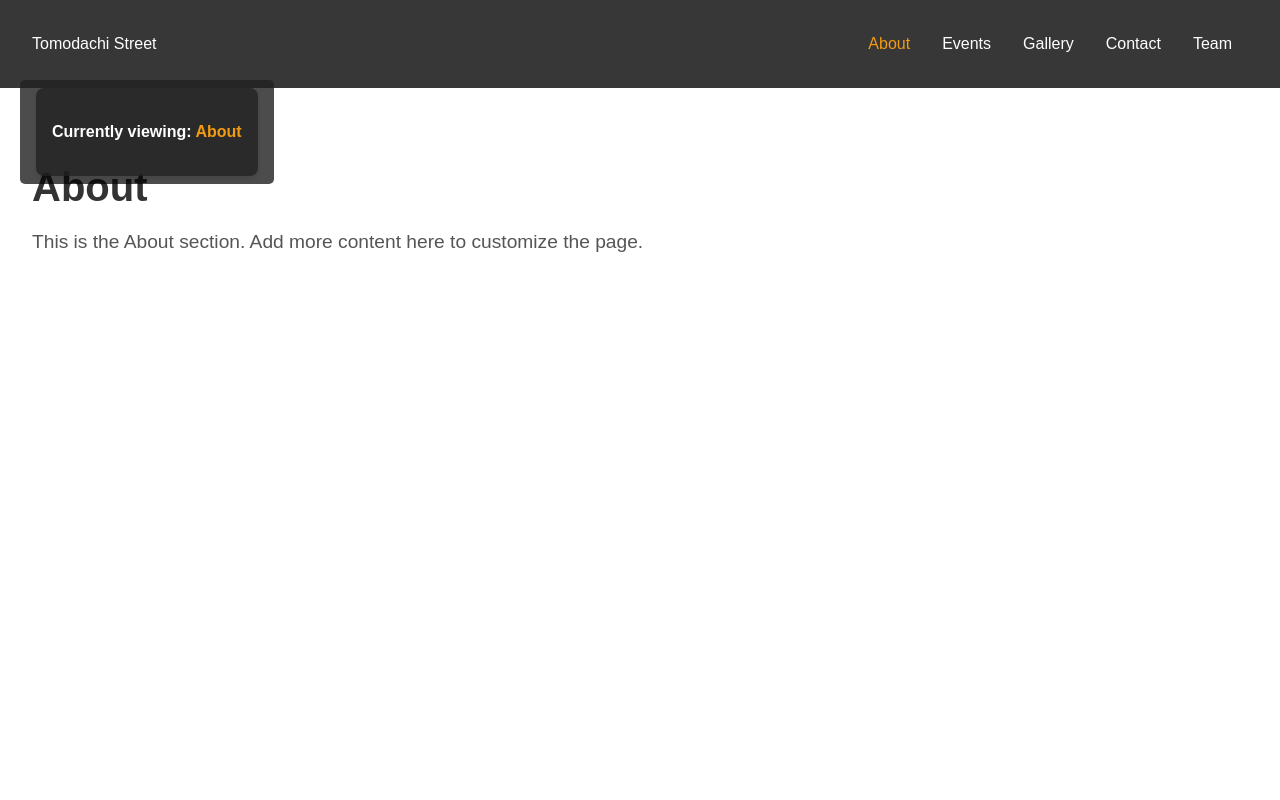
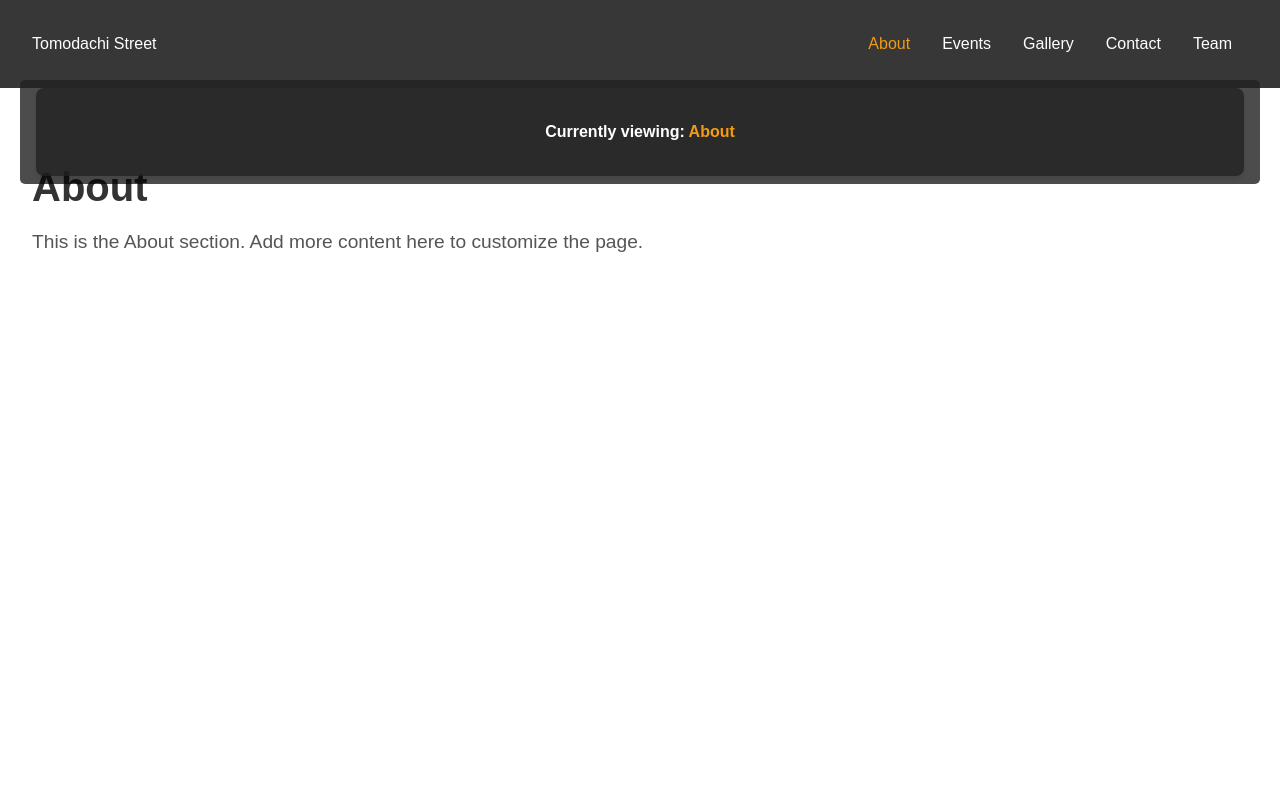
Before and after one commit to Tomodachi-Street/Tomodachi-Street, a React (Vite) app: page / in a window 1280 px wide. Shown: the top 800 px of the page. Built offline with nearby package versions, Linux system fonts and the light colour scheme.

Commit message:
Moved Hover Radio Tab to other side of website

```diff
--- a/src/Styles/Radio.css
+++ b/src/Styles/Radio.css
@@ -19,11 +19,12 @@
   .radio:hover {
     background: rgba(243, 156, 18, 0.9); /* Slightly brighter background on hover */
     transform: scale(1.05); /* Subtle zoom effect */
+
   }
 
   .radio-container-wrapper {
     position: fixed;
     top: 10%; /* Adjust position as needed */
-    left: 20px; /* Keep it near the edge of the screen */
+    right: 20px; /* Keep it near the edge of the screen */
     z-index: 100; /* Ensure it stays on top of other elements */
   }
```
